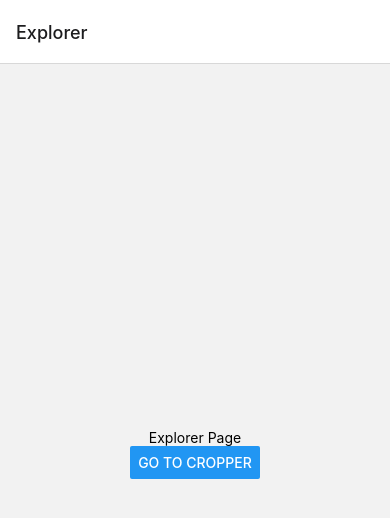
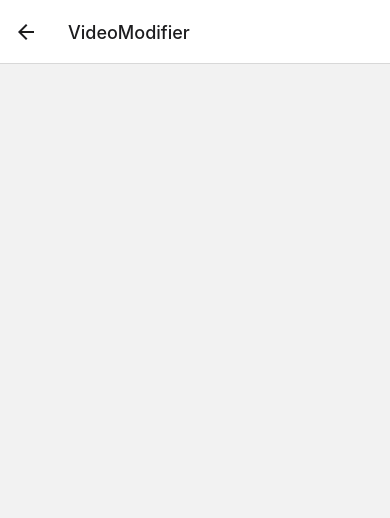
Before and after one commit to palloncino/SquareUp, a React Native app: screen /VideoModifier in a window 390 px wide. Shown: the top 518 px of the page. Built offline with nearby package versions, Linux system fonts and the light colour scheme.

Commit message:
empty template for VideoModifier

```diff
--- a/package.json
+++ b/package.json
@@ -7,7 +7,8 @@
     "ios": "react-native run-ios",
     "lint": "eslint .",
     "start": "react-native start",
-    "test": "jest"
+    "test": "jest",
+    "mobile": "npx react-native run-ios --device"
   },
   "dependencies": {
     "@react-native-camera-roll/camera-roll": "^6.0.0",
--- a/src/Router/index.tsx
+++ b/src/Router/index.tsx
@@ -1,7 +1,8 @@
 import {createStackNavigator} from '@react-navigation/stack';
 import React from 'react';
-import Cropper from '../features/Cropper';
 import Explorer from '../features/Explorer';
+import ImageModifier from '../features/ImageModifier';
+import VideoModifier from '../features/VideoModifier';
 
 const Stack = createStackNavigator();
 
@@ -9,7 +10,8 @@ export const Router = () => {
   return (
     <Stack.Navigator initialRouteName="Explorer">
       <Stack.Screen name="Explorer" component={Explorer} />
-      <Stack.Screen name="Cropper" component={Cropper} />
+      <Stack.Screen name="ImageModifier" component={ImageModifier} />
+      <Stack.Screen name="VideoModifier" component={VideoModifier} />
     </Stack.Navigator>
   );
 };
--- a/src/features/Explorer/index.tsx
+++ b/src/features/Explorer/index.tsx
@@ -11,8 +11,12 @@ const Explorer = ({navigation}: ExplorerPageProps) => {
     <View style={styles.container}>
       <Text>Explorer Page</Text>
       <Button
-        title="Go to Cropper"
-        onPress={() => navigation.navigate('Cropper')}
+        title="Go to ImageModifier"
+        onPress={() => navigation.navigate('ImageModifier')}
+      />
+      <Button
+        title="Go to VideoModifier"
+        onPress={() => navigation.navigate('VideoModifier')}
       />
     </View>
   );
--- a/src/features/Cropper/index.tsx
+++ b/src/features/ImageModifier/index.tsx
@@ -4,7 +4,7 @@ import ImagePicker from 'react-native-image-crop-picker';
 import ViewShot from 'react-native-view-shot';
 import {CameraRoll} from '@react-native-camera-roll/camera-roll';
 
-const Cropper = () => {
+const ImageModifier = () => {
   const [image, setImage] = useState<any>(null);
   const viewShotRef = useRef<ViewShot>(null);
 
@@ -80,4 +80,4 @@ const styles = StyleSheet.create({
   },
 });
 
-export default Cropper;
+export default ImageModifier;
--- /dev/null
+++ b/src/features/VideoModifier/index.tsx
@@ -0,0 +1,7 @@
+import React from 'react';
+
+const VideoModifier = () => {
+  return <></>;
+};
+
+export default VideoModifier;
```
